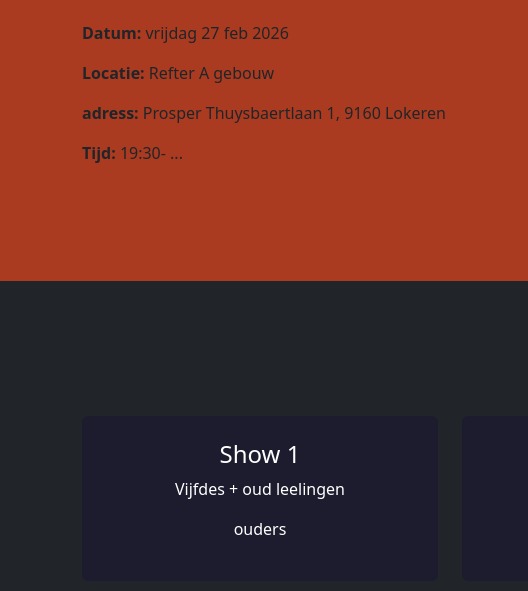
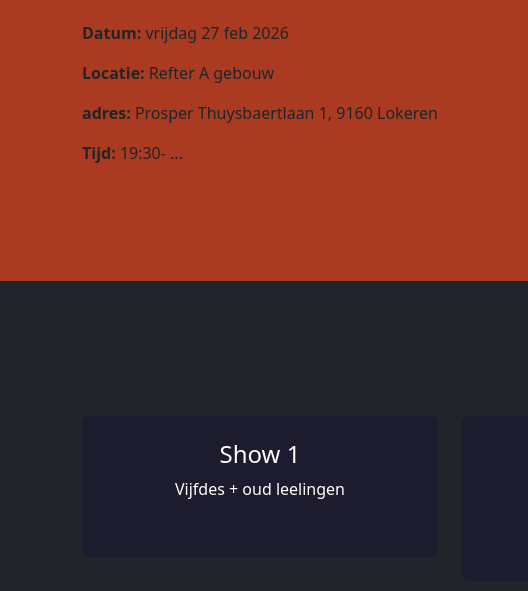
Before and after one commit to glitch2026/glitch2026.github.io, a plain HTML site: page index.html in a window 1280 px wide. Shown: the part 1405-1996 px from the top of the page, 0-528 px from the left. Drawn offline with nearby package versions, Linux system fonts and the light colour scheme.

Commit message:
Update index.html

```diff
--- a/index.html
+++ b/index.html
@@ -82,7 +82,7 @@
                     <h2 class="mb-4">Info Over De Show</h2>
                     <p><strong>Datum:</strong> vrijdag 27 feb 2026</p>
                     <p><strong>Locatie:</strong> Refter A gebouw</p>
-                    <p><strong>adress:</strong> Prosper Thuysbaertlaan 1, 9160 Lokeren</p>
+                    <p><strong>adres:</strong> Prosper Thuysbaertlaan 1, 9160 Lokeren</p>
                     <p><strong>Tijd:</strong> 19:30- ...</p>
                 </div>
 
@@ -104,7 +104,7 @@
                     <div class="card p-4">
                         <h4>Show 1</h4>
                         <p>Vijfdes + oud leelingen</p>
-                        <p>ouders</p>
+                        <p></p>
                     </div>
                 </div>
                 <div class="col-md-4 mb-4">
@@ -182,4 +182,5 @@
     <script src="../js/scroll.js"></script>
 </body>
 
+
 </html>
```
